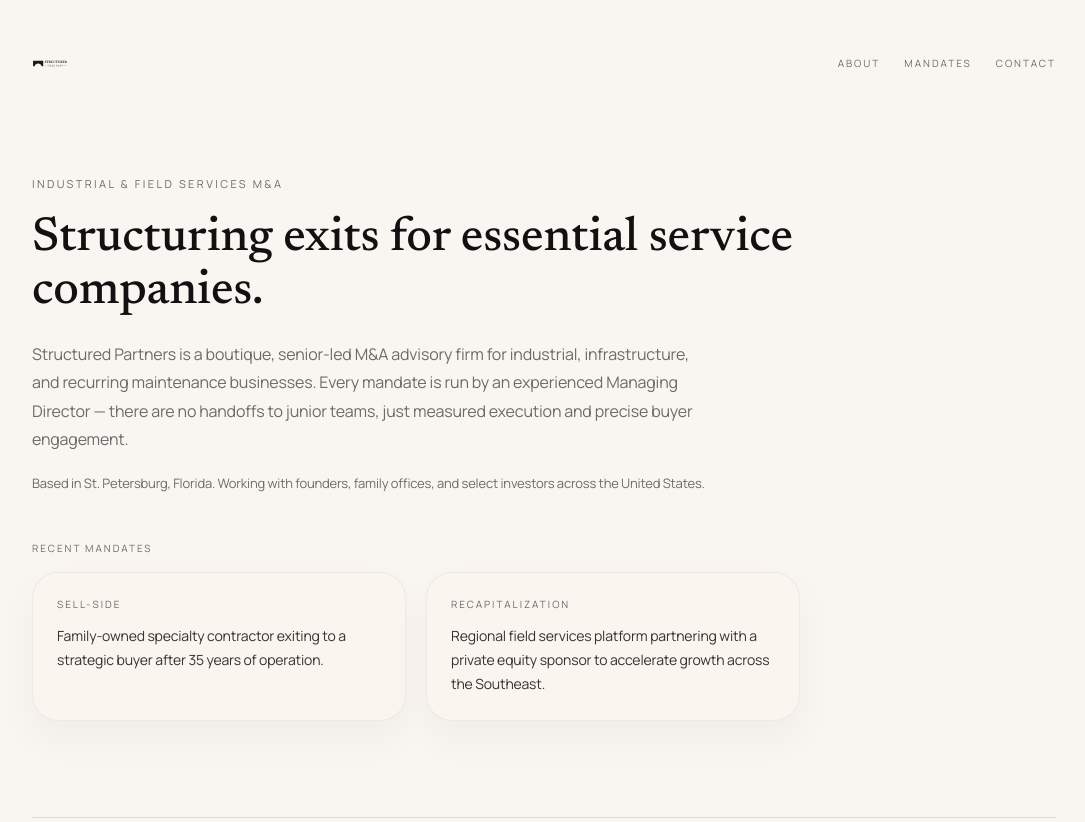
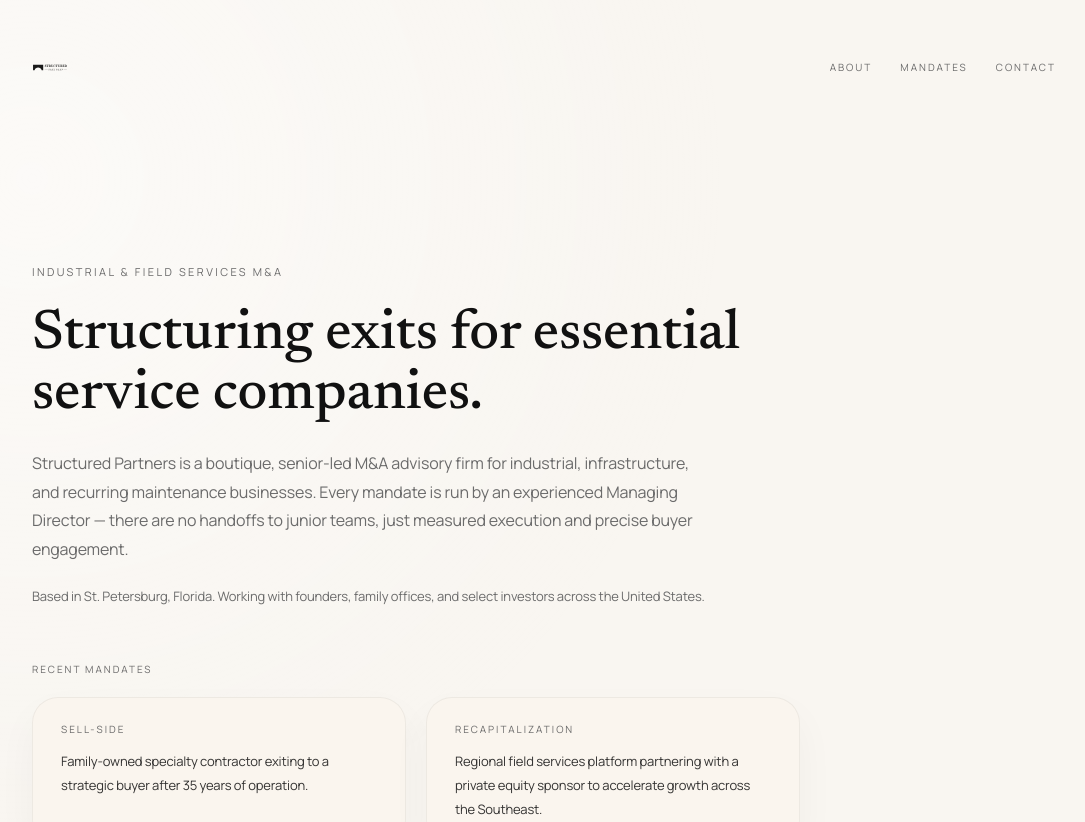
Before and after one commit to structurep/spna, a Next.js app: page / in a window 1280 px wide. Shown: the top 822 px of the page, without its empty margins (96-1181 px from the left). Built offline with nearby package versions, Linux system fonts and the light colour scheme.

Commit message:
Add cinematic hero + card polish

```diff
--- a/app/globals.css
+++ b/app/globals.css
@@ -16,6 +16,18 @@ body {
   letter-spacing: -0.01em;
   background-color: #f9f6f1;
   color: #111;
+  position: relative;
+  overflow-x: hidden;
+}
+
+body::before {
+  content: "";
+  position: fixed;
+  inset: 0;
+  pointer-events: none;
+  background: radial-gradient(circle at 10% 15%, rgba(255, 255, 255, 0.8), transparent 45%);
+  opacity: 0.6;
+  z-index: -1;
 }
 
 .page-fade {
@@ -27,7 +39,7 @@ body {
   .page-fade {
     opacity: 0;
     transform: translateY(8px);
-    animation: pageFade 0.8s ease-out forwards;
+    animation: pageFade 0.8s cubic-bezier(0.16, 1, 0.3, 1) forwards;
   }
 }
 
@@ -38,6 +50,7 @@ body {
   }
 }
 
+
 .hero-line {
   opacity: 1;
 }
@@ -45,7 +58,7 @@ body {
 @media (prefers-reduced-motion: no-preference) {
   .hero-line {
     opacity: 0;
-    transform: translateY(12px);
+    transform: translateY(14px);
     animation: heroRise 0.9s cubic-bezier(0.16, 1, 0.3, 1) forwards;
   }
 
@@ -80,8 +93,8 @@ body {
 @media (prefers-reduced-motion: no-preference) {
   .card-fade {
     opacity: 0;
-    transform: translateY(12px);
-    animation: cardEntrance 0.9s ease-out forwards;
+    transform: translateY(16px);
+    animation: cardEntrance 0.9s cubic-bezier(0.16, 1, 0.3, 1) forwards;
   }
 
   .card-fade:nth-child(1) {
@@ -89,7 +102,7 @@ body {
   }
 
   .card-fade:nth-child(2) {
-    animation-delay: 300ms;
+    animation-delay: 320ms;
   }
 }
 
@@ -110,9 +123,9 @@ body {
 }
 
 .nav-shell.scrolled {
-  background-color: rgba(249, 246, 241, 0.9);
+  background-color: rgba(249, 246, 241, 0.86);
   backdrop-filter: blur(12px);
-  border-bottom: 1px solid rgba(17, 17, 17, 0.06);
+  border-bottom: 1px solid rgba(0, 0, 0, 0.04);
 }
 
 ::selection {
--- a/app/page.tsx
+++ b/app/page.tsx
@@ -33,10 +33,10 @@ export default function Home() {
   }, []);
 
   return (
-    <main className="flex min-h-screen flex-col px-6 pb-12 pt-8 md:px-12 lg:px-20">
+    <main className="flex min-h-screen flex-col px-6 pb-16 pt-8 md:px-12 lg:px-24">
       <div className="mx-auto flex w-full max-w-5xl flex-1 flex-col gap-16">
         <header
-          className={`nav-shell sticky top-0 z-40 flex items-center justify-between border-b border-transparent ${scrolled ? "scrolled py-4" : "py-6"}`}
+          className={`nav-shell sticky top-0 z-40 flex items-center justify-between border-b border-transparent transition-all ${scrolled ? "scrolled py-4" : "py-7"}`}
         >
           <Image
             src="/images/logo.svg"
@@ -45,7 +45,7 @@ export default function Home() {
             height={36}
             priority
           />
-          <div className="hidden gap-6 text-[10px] tracking-[0.2em] uppercase text-spmuted md:flex">
+          <div className="hidden gap-7 text-[10px] tracking-[0.2em] uppercase text-spmuted md:flex">
             {navLinks.map(link => (
               <a
                 key={link.label}
@@ -58,12 +58,12 @@ export default function Home() {
           </div>
         </header>
 
-        <section id="about" className="flex flex-col gap-12 pb-8 pt-4">
-          <div className="max-w-3xl space-y-5">
+        <section id="about" className="flex flex-col gap-14 pb-8 pt-12 md:pt-20 lg:pt-24">
+          <div className="max-w-3xl space-y-6">
             <p className="hero-line text-[11px] tracking-[0.22em] uppercase text-spmuted">
               Industrial &amp; field services M&amp;A
             </p>
-            <h1 className="hero-line font-display text-[36px] font-medium leading-[1.12] text-sptext md:text-[44px] lg:text-[48px]">
+            <h1 className="hero-line font-display text-[36px] font-medium leading-[1.08] text-sptext md:text-[48px] lg:text-[56px]">
               Structuring exits for essential service companies.
             </h1>
             <p className="hero-line max-w-2xl text-[15px] leading-[1.78] text-spmuted md:text-[16px]">
@@ -79,7 +79,7 @@ export default function Home() {
             </p>
           </div>
 
-          <section id="mandates" className="max-w-3xl space-y-4">
+          <section id="mandates" className="max-w-3xl space-y-5">
             <p className="text-[10px] tracking-[0.2em] uppercase text-spmuted">
               Recent mandates
             </p>
@@ -87,12 +87,12 @@ export default function Home() {
               {mandates.map(item => (
                 <div
                   key={item.label}
-                  className="card-fade rounded-[26px] border border-[rgba(0,0,0,0.05)] bg-[#faf5ee] px-6 py-5 shadow-[0_18px_40px_rgba(0,0,0,0.04)] transition-transform duration-300 ease-out hover:-translate-y-1 hover:shadow-[0_26px_48px_rgba(0,0,0,0.08)] md:px-6 md:py-6"
+                  className="card-fade rounded-[26px] border border-[rgba(0,0,0,0.05)] bg-[#faf5ee] px-6 py-5 shadow-[0_18px_40px_rgba(0,0,0,0.04)] transition-all duration-300 ease-out hover:-translate-y-1.5 hover:shadow-[0_22px_50px_rgba(0,0,0,0.05)] md:px-7 md:py-6"
                 >
                   <p className="text-[10px] tracking-[0.2em] uppercase text-spmuted">
                     {item.label}
                   </p>
-                  <p className="mt-3 text-[14px] leading-6 text-sptext/85">
+                  <p className="mt-3 text-[13px] leading-6 text-sptext/85">
                     {item.copy}
                   </p>
                 </div>
@@ -101,8 +101,8 @@ export default function Home() {
           </section>
         </section>
 
-        <footer className="border-t border-spborder pt-10 text-[11px] text-spmuted">
-          <div className="max-w-3xl space-y-4">
+        <footer className="border-t border-spborder pt-12 pb-10 text-[11px] text-spmuted">
+          <div className="max-w-3xl space-y-5">
             <div className="flex flex-col gap-3 md:flex-row md:items-center md:justify-between">
               <div>
                 <p className="text-[10px] uppercase tracking-[0.2em] text-sptext">
```
